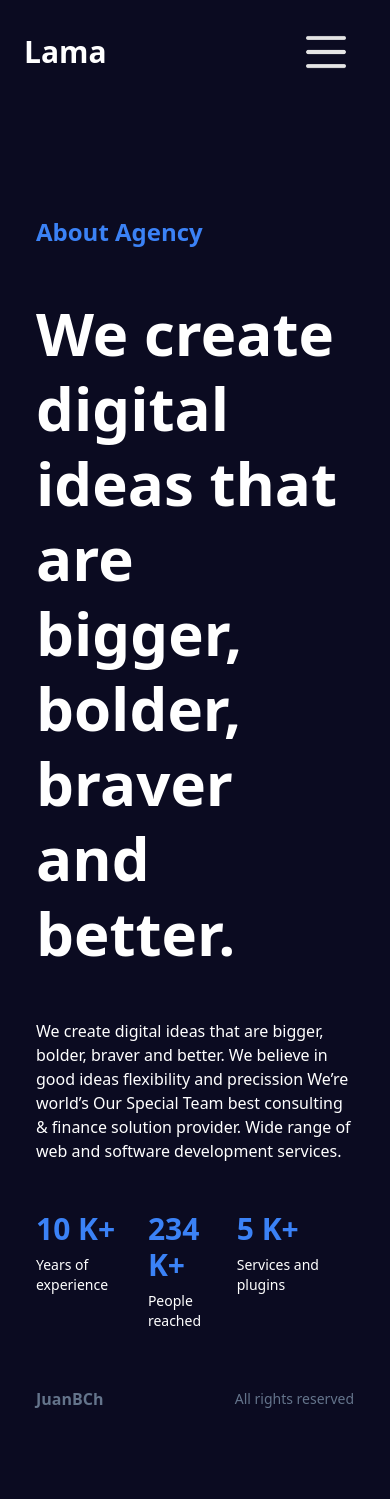
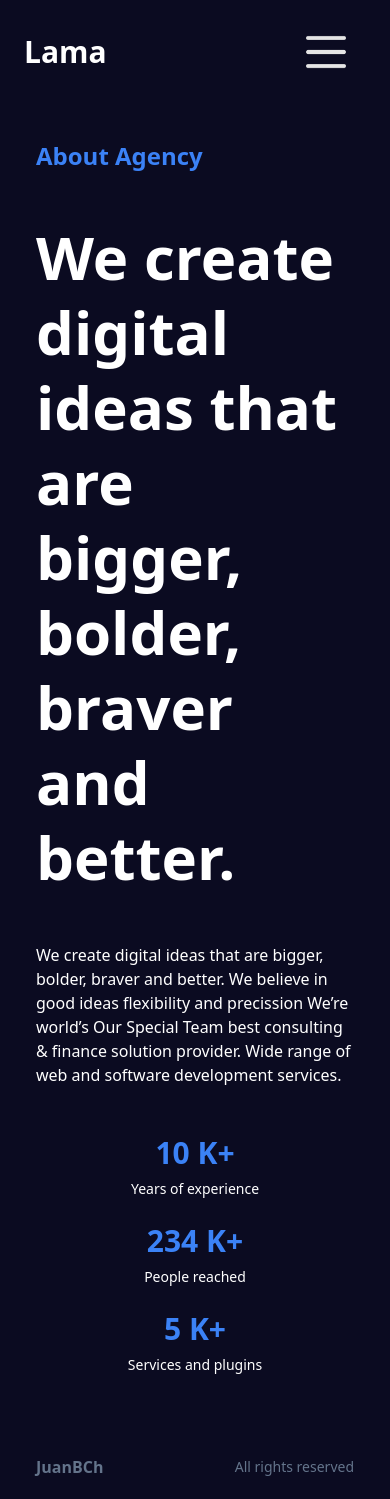
Before and after one commit to JuanBCh/next14-course, a Next.js app: page /about in a window 390 px wide. Before the commit the page ends 1431 px from the top, so only its background shows below. Built offline with nearby package versions, Linux system fonts and the light colour scheme.

Commit message:
Terminado el diseño responsive de lo principal

```diff
--- a/src/app/about/page.jsx
+++ b/src/app/about/page.jsx
@@ -2,12 +2,13 @@ import Image from "next/image";
 
 export default function About() {
   const styles = {
-    main: "flex justify-between p-9 pt-28",
+    main: "flex justify-between p-9 lg:pt-28",
     aside: "max-w-2xl",
     section1: "pb-12",
     subtitle: "text-blue-500 text-2xl font-bold pb-12",
     title: "text-6xl font-bold leading-tight pb-12",
-    section2: "flex justify-between",
+    section2: "flex flex-col items-center sm:flex-row justify-between",
+    section2Item: "flex flex-col items-center mb-6 sm:block",
     h3: "text-3xl text-blue-500 font-bold",
     p: "text-sm pt-2",
     image: "h-auto m-auto hidden lg:block",
@@ -29,15 +30,15 @@ export default function About() {
           </p>
         </section>
         <section className={styles.section2}>
-          <div>
+          <div className={styles.section2Item}>
             <h3 className={styles.h3}>10 K+</h3>
             <p className={styles.p}>Years of experience</p>
           </div>
-          <div>
+          <div className={styles.section2Item}>
             <h3 className={styles.h3}>234 K+</h3>
             <p className={styles.p}>People reached</p>
           </div>
-          <div>
+          <div className={styles.section2Item}>
             <h3 className={styles.h3}>5 K+</h3>
             <p className={styles.p}>Services and plugins</p>
           </div>
--- a/src/app/blog/[slug]/page.jsx
+++ b/src/app/blog/[slug]/page.jsx
@@ -10,15 +10,16 @@ export default function SinglePostPage() {
     (post) => post.title.toLocaleLowerCase() == params.slug
   )[0];
   const styles = {
-    main: "flex h-full justify-between p-9",
-    image: "relative w-1/3 h-full",
-    aside: "w-7/12",
-    title: "text-6xl font-bold mb-16",
-    info: "flex justify-between items-center mb-16 w-2/5",
+    main: "flex flex-col md:flex-row md:h-full justify-between p-9",
+    image: "relative md:w-1/3 h-96 md:h-full",
+    aside: "md:w-7/12",
+    title: "text-6xl font-bold mt-8 md:mt-0 mb-8 md:mb-16",
+    info: "flex justify-between items-center mb-16 w-4/5 sm:w-3/5 md:w-4/5 lg:w-3/5 xl:w-2/5",
     avatar: "relative w-20 aspect-square rounded-full overflow-hidden",
     individualTitle: "font-bold text-slate-400 mb-1",
     individualInfo: " font-semibold",
-    description: "text-lg leading-10 indent-10",
+    description:
+      "text-center md:text-left text-2xl md:text-lg leading-10 indent-10",
   };
 
   return (
--- a/src/ui/navbar/links/moduleLinks.jsx
+++ b/src/ui/navbar/links/moduleLinks.jsx
@@ -30,7 +30,7 @@ export default function ModuleNavLinks() {
         onClick={() => setShow(!show)}
       />
       {show && (
-        <aside className={styles.module}>
+        <aside className={styles.module} onClick={() => setShow(!show)}>
           <Image
             src="/menu.png"
             width={40}
```
